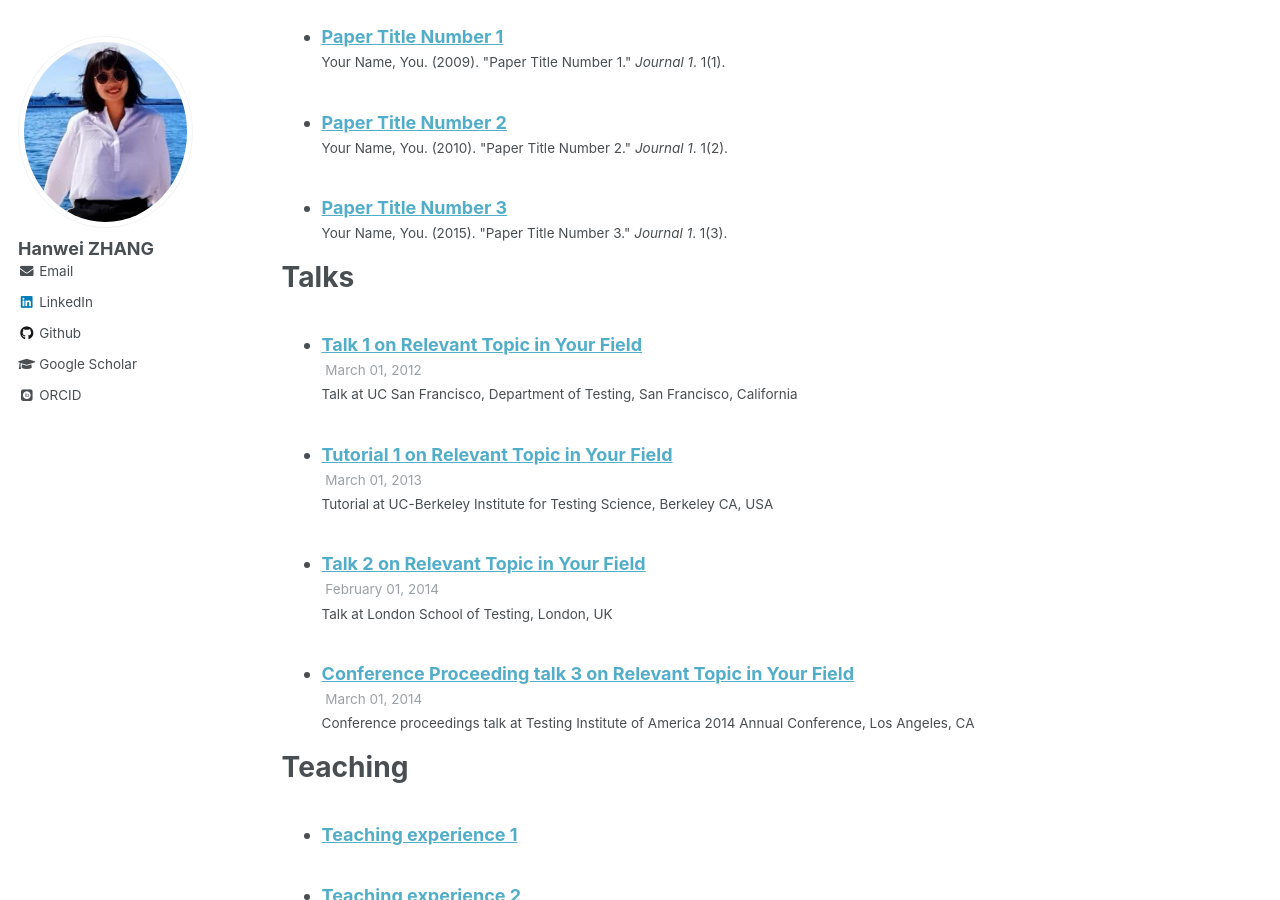
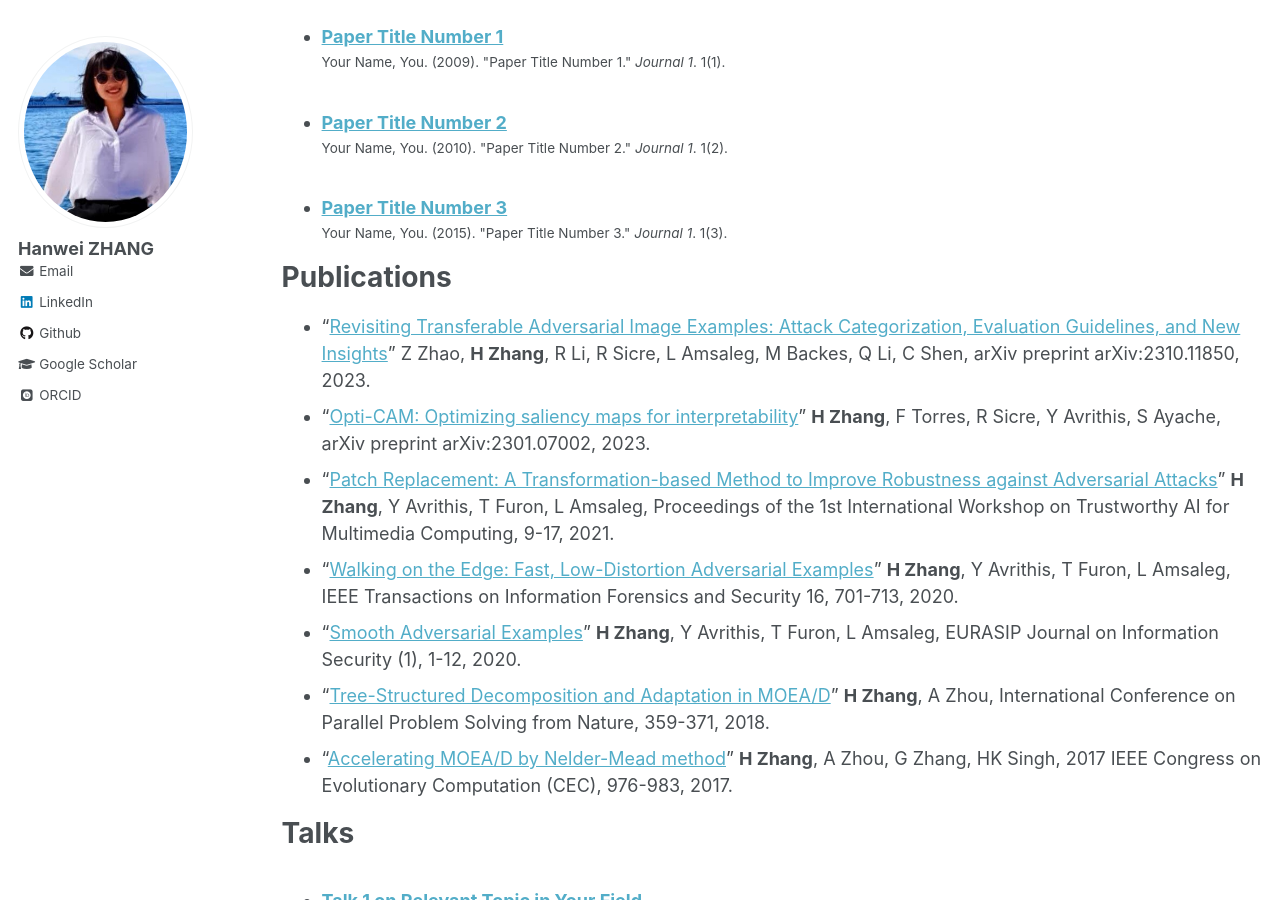
Before and after one commit to hanwei0912/hanwei0912.github.io, a Jekyll site: the page built from _pages/cv.md, in a window 1280 px wide and 900 px high, scrolled down 1001 px. Built offline with Jekyll 4.4.1, drawn with Linux system fonts in a browser that asks for light colours; some web fonts are replaced.

Commit message:
Update cv.md

```diff
--- a/_pages/cv.md
+++ b/_pages/cv.md
@@ -42,6 +42,30 @@ Publications
     {% include archive-single-cv.html %}
   {% endfor %}</ul>
 
+Publications
+===============
+* "[Revisiting Transferable Adversarial Image Examples: Attack Categorization, Evaluation Guidelines, and New Insights](https://arxiv.org/abs/2310.11850)"
+Z Zhao, __H Zhang__, R Li, R Sicre, L Amsaleg, M Backes, Q Li, C Shen,
+arXiv preprint arXiv:2310.11850, 2023.
+* "[Opti-CAM: Optimizing saliency maps for interpretability](https://arxiv.org/pdf/2301.07002.pdf)"
+__H Zhang__, F Torres, R Sicre, Y Avrithis, S Ayache,
+arXiv preprint arXiv:2301.07002, 2023.
+* "[Patch Replacement: A Transformation-based Method to Improve Robustness against Adversarial Attacks](https://hal.archives-ouvertes.fr/hal-03363999/file/workshop.pdf)"
+__H Zhang__, Y Avrithis, T Furon, L Amsaleg,
+Proceedings of the 1st International Workshop on Trustworthy AI for Multimedia Computing, 9-17, 2021.
+* "[Walking on the Edge: Fast, Low-Distortion Adversarial Examples](https://arxiv.org/abs/1912.02153)"
+__H Zhang__, Y Avrithis, T Furon, L Amsaleg,
+IEEE Transactions on Information Forensics and Security 16, 701-713, 2020.
+* "[Smooth Adversarial Examples](https://arxiv.org/abs/1903.11862)"
+__H Zhang__, Y Avrithis, T Furon, L Amsaleg,
+EURASIP Journal on Information Security (1), 1-12, 2020.
+* "[Tree-Structured Decomposition and Adaptation in MOEA/D](https://link.springer.com/chapter/10.1007/978-3-319-99253-2_29)"
+__H Zhang__, A Zhou,
+International Conference on Parallel Problem Solving from Nature, 359-371, 2018.
+* "[Accelerating MOEA/D by Nelder-Mead method](https://ieeexplore.ieee.org/document/7969414/)"
+__H Zhang__, A Zhou, G Zhang, HK Singh,
+2017 IEEE Congress on Evolutionary Computation (CEC), 976-983, 2017.
+
 Talks
 ======
   <ul>{% for post in site.talks %}
```
